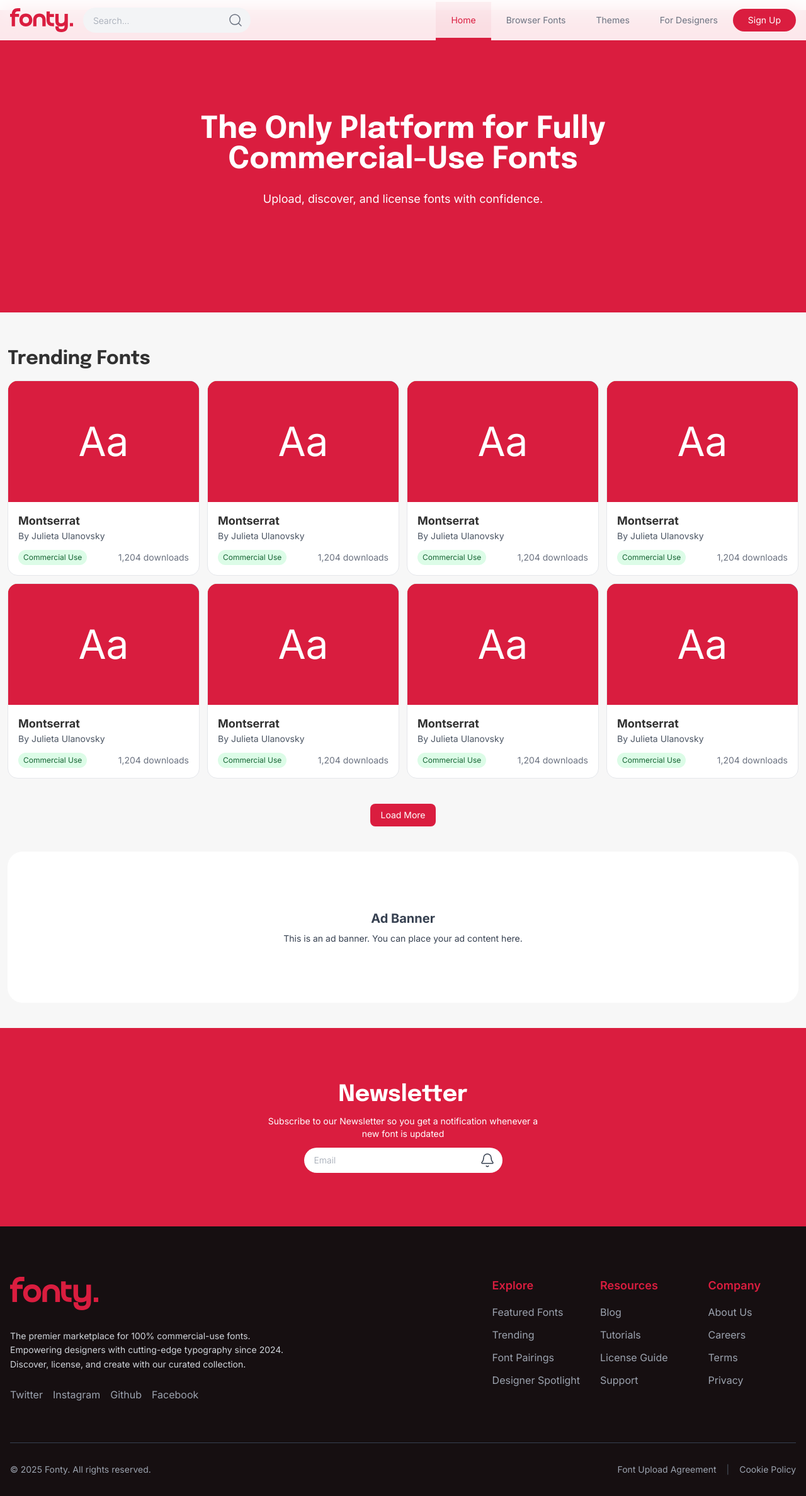
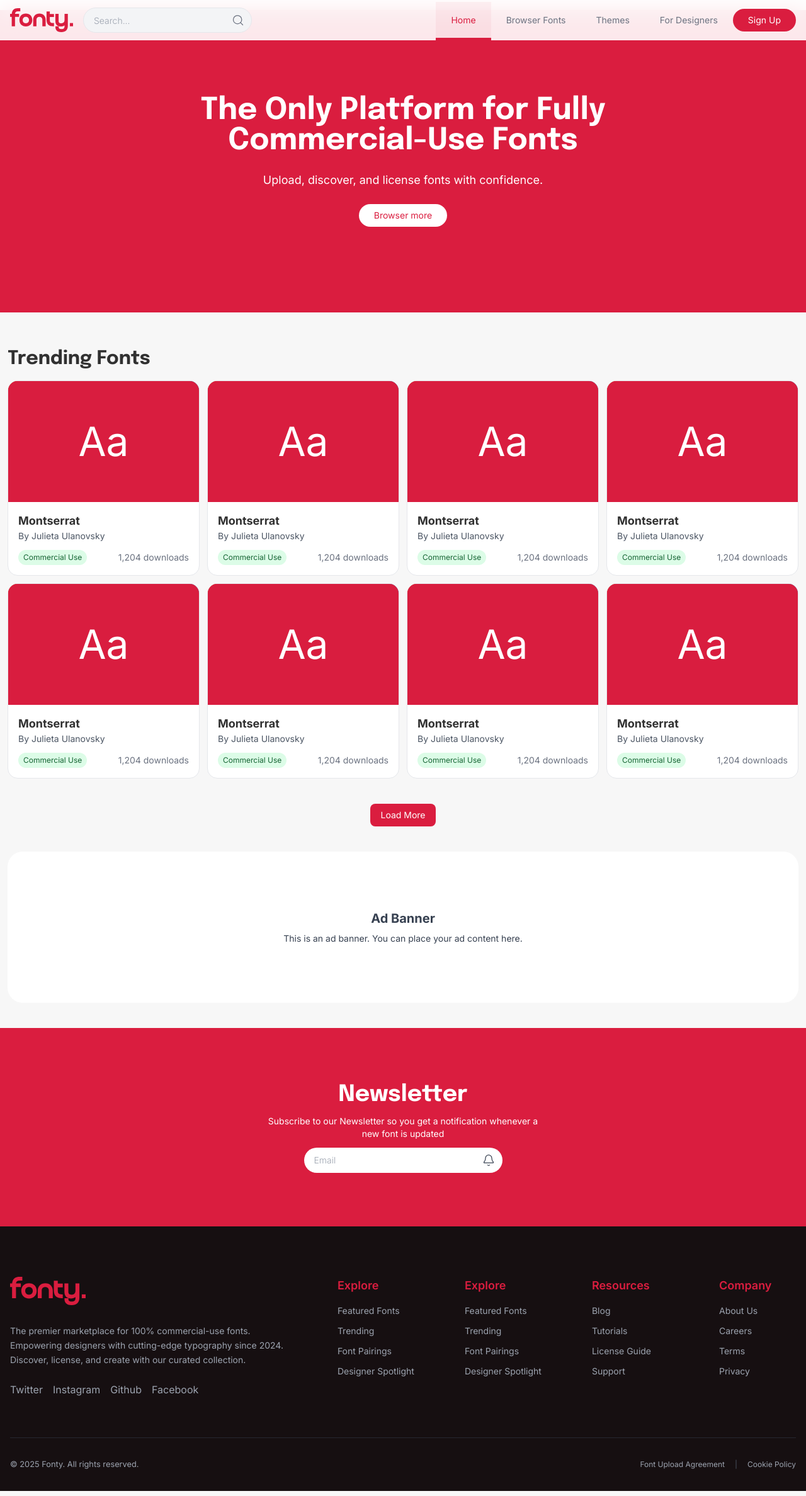
Before and after one commit to clvrdesign/fonty, a Next.js app: page / in a window 1280 px wide. Shown: the whole page at 63% size. Built offline with nearby package versions, Linux system fonts and the light colour scheme.

Commit message:
Add Button component and update Hero, Newsletter, Footer, and Navbar for improved UI

```diff
--- /dev/null
+++ b/app/components/Buttons/Button_main.jsx
@@ -0,0 +1,11 @@
+import React from 'react'
+
+const Button = ({children}) => {
+  return (
+    <button type='button' className='bg-white w-fit flex items-center gap-1 py-2 px-6 rounded-full text-sm duration-300 text-primary hover:font-semibold'>
+        {children}
+    </button>
+  )
+}
+
+export default Button
--- a/app/components/Hero.jsx
+++ b/app/components/Hero.jsx
@@ -1,5 +1,5 @@
 import React from "react";
-import Container from "./Container";
+import Button from "./Buttons/Button_main";
 
 const Hero = () => {
   return (
@@ -9,9 +9,12 @@ const Hero = () => {
           <h1 className='sm:max-w-[750px] max-w-[375px] sm:text-5xl text-3xl text-white font-bold text-center'>
             The Only Platform for Fully Commercial-Use Fonts
           </h1>
-          <p className='sm:max-w-full max-w-[375px] text-center text-lg text-white mt-6'>
+          <p className='sm:max-w-full max-w-[375px] text-center text-lg text-white my-6'>
             Upload, discover, and license fonts with confidence.
           </p>
+          <Button>
+            Browser more
+          </Button>
         </div>
       </div>
     </section>
--- a/app/components/Newsletter.jsx
+++ b/app/components/Newsletter.jsx
@@ -24,7 +24,7 @@ const Newsletter = () => {
               className='w-full h-10 outline-none pl-4 pr-10 text-gray-700 text-sm font-light rounded-full'
             />
             <button className='absolute right-3 text-gray-700 hover:text-primary'>
-              <Bell strokeWidth={1.5} />
+              <Bell strokeWidth={1.5} size={20} />
             </button>
           </form>
         </div>
--- a/app/components/footer/Footer.jsx
+++ b/app/components/footer/Footer.jsx
@@ -16,13 +16,13 @@ const Footer = () => {
               <Image
                 src={logo}
                 alt='Fonty Logo'
-                width={140}
+                width={120}
                 height={20}
                 className='hover:scale-105 transition-transform duration-300'
                 priority
               />
             </Link>
-            <p className='mt-6 text-gray-300 leading-relaxed'>
+            <p className='mt-6 text-gray-400 leading-relaxed'>
               The premier marketplace for 100% commercial-use fonts.
               Empowering designers with cutting-edge typography since 2024.
               Discover, license, and create with our curated collection.
@@ -46,11 +46,22 @@ const Footer = () => {
           </div>
 
           {/* Links Grid */}
-          <div className='grid grid-cols-2 md:grid-cols-3 gap-8'>
+          <div className='grid grid-cols-2 md:grid-cols-4 gap-20'>
             {/* Explore */}
             <div>
               <h3 className='text-lg font-semibold mb-4 text-primary'>Explore</h3>
-              <ul className='space-y-3'>
+              <ul className='space-y-3 text-sm'>
+                <li><Link href="#" className='text-gray-400 hover:text-white transition-colors duration-300'>Featured Fonts</Link></li>
+                <li><Link href="#" className='text-gray-400 hover:text-white transition-colors duration-300'>Trending</Link></li>
+                <li><Link href="#" className='text-gray-400 hover:text-white transition-colors duration-300'>Font Pairings</Link></li>
+                <li><Link href="#" className='text-gray-400 hover:text-white transition-colors duration-300'>Designer Spotlight</Link></li>
+              </ul>
+            </div>
+
+            {/* Explore */}
+            <div>
+              <h3 className='text-lg font-semibold mb-4 text-primary'>Explore</h3>
+              <ul className='space-y-3 text-sm'>
                 <li><Link href="#" className='text-gray-400 hover:text-white transition-colors duration-300'>Featured Fonts</Link></li>
                 <li><Link href="#" className='text-gray-400 hover:text-white transition-colors duration-300'>Trending</Link></li>
                 <li><Link href="#" className='text-gray-400 hover:text-white transition-colors duration-300'>Font Pairings</Link></li>
@@ -61,7 +72,7 @@ const Footer = () => {
             {/* Resources */}
             <div>
               <h3 className='text-lg font-semibold mb-4 text-primary'>Resources</h3>
-              <ul className='space-y-3'>
+              <ul className='space-y-3 text-sm'>
                 <li><Link href="#" className='text-gray-400 hover:text-white transition-colors duration-300'>Blog</Link></li>
                 <li><Link href="#" className='text-gray-400 hover:text-white transition-colors duration-300'>Tutorials</Link></li>
                 <li><Link href="#" className='text-gray-400 hover:text-white transition-colors duration-300'>License Guide</Link></li>
@@ -72,7 +83,7 @@ const Footer = () => {
             {/* Legal */}
             <div>
               <h3 className='text-lg font-semibold mb-4 text-primary'>Company</h3>
-              <ul className='space-y-3'>
+              <ul className='space-y-3 text-sm'>
                 <li><Link href="#" className='text-gray-400 hover:text-white transition-colors duration-300'>About Us</Link></li>
                 <li><Link href="#" className='text-gray-400 hover:text-white transition-colors duration-300'>Careers</Link></li>
                 <li><Link href="#" className='text-gray-400 hover:text-white transition-colors duration-300'>Terms</Link></li>
@@ -83,15 +94,15 @@ const Footer = () => {
         </div>
 
         {/* Divider */}
-        <div className='border-t border-gray-700'></div>
+        <div className='border-t border-gray-700/50'></div>
 
         {/* Bottom Bar */}
         <div className='pt-8 flex flex-col md:flex-row justify-between items-center gap-4'>
-          <p className='text-gray-400 text-sm'>
+          <small className='text-gray-400'>
             © {new Date().getFullYear()} Fonty. All rights reserved.
-          </p>
+          </small>
 
-          <div className="flex gap-4 text-sm">
+          <div className="flex gap-4 text-xs">
             <Link href="#" className='text-gray-400 hover:text-primary transition-colors duration-300'>
               Font Upload Agreement
             </Link>
--- a/app/components/navbar/Navbar.jsx
+++ b/app/components/navbar/Navbar.jsx
@@ -32,10 +32,10 @@ const Navbar = () => {
                   name=''
                   id=''
                   placeholder='Search...'
-                  className='w-full h-10 outline-none pl-4 pr-10 bg-gray-100 text-gray-700 text-sm font-light rounded-full'
+                  className='w-full h-10 outline-none pl-4 pr-10 bg-gray-100 border text-gray-700 text-sm font-light rounded-full'
                 />
-                <button className='absolute right-3 text-gray-500 hover:text-primary'>
-                  <Search strokeWidth={1.5} />
+                <button className='absolute right-3 text-gray-500 duration-300 hover:text-primary'>
+                  <Search strokeWidth={1.5} size={20} />
                 </button>
               </form>
               <div
```
